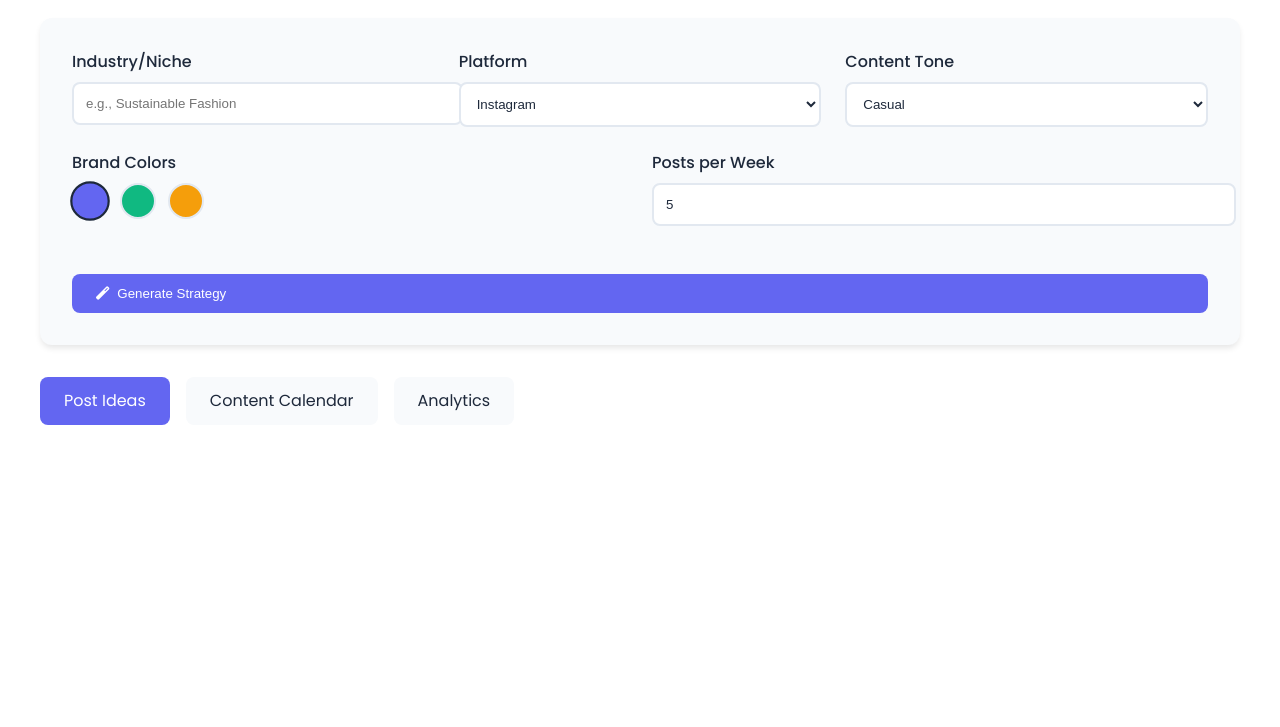
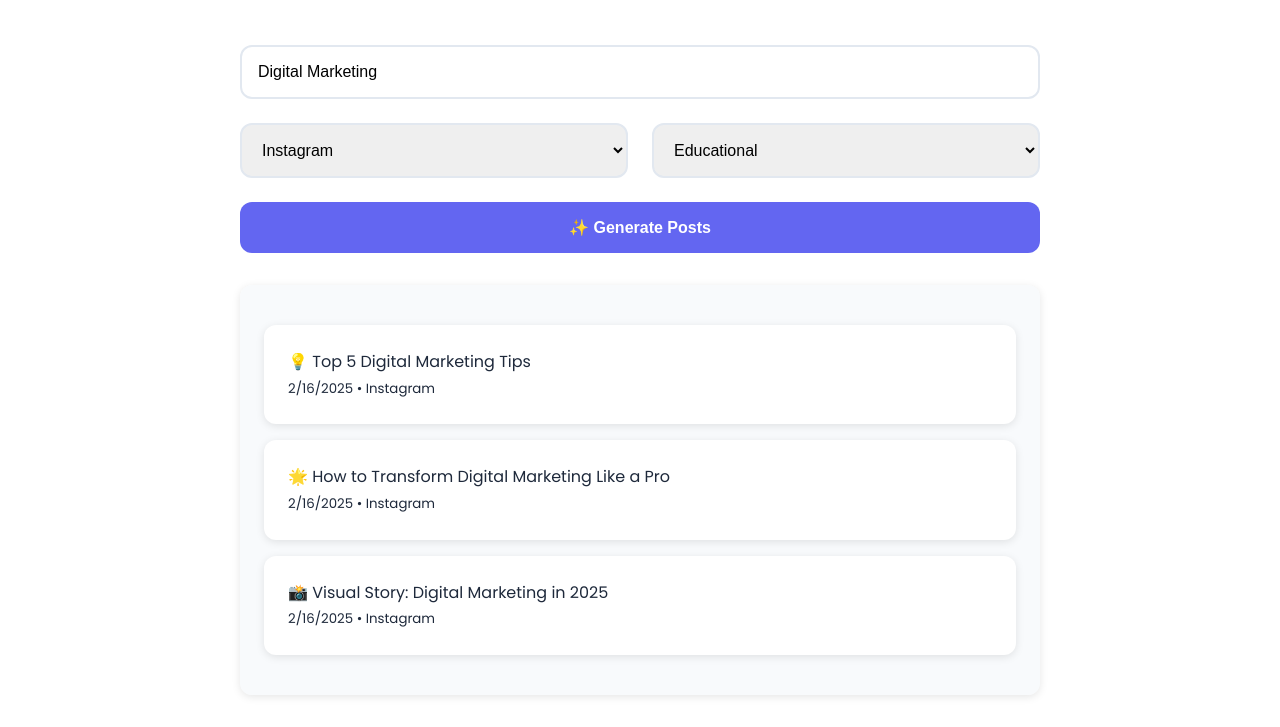
Before and after one commit to Hamza153120/Social--Post---Generator, a plain HTML site: page index.html in a window 1280 px wide. Shown: the part 169-896 px from the top of the page. Before the commit the page ends 800 px from the top, so only its background shows below. Drawn offline with nearby package versions, Linux system fonts and the light colour scheme.

Commit message:
Update index.html

```diff
--- a/index.html
+++ b/index.html
@@ -2,285 +2,214 @@
 <html lang="en">
 <head>
     <meta charset="UTF-8">
-    <meta name="viewport" content="width=device-width, initial-scale=1.0">
-    <title>Social Content Studio Pro</title>
-    <link href="https://fonts.googleapis.com/css2?family=Poppins:wght@400;500;600&display=swap" rel="stylesheet">
-    <link rel="stylesheet" href="https://cdnjs.cloudflare.com/ajax/libs/font-awesome/6.0.0/css/all.min.css">
-    <script src="https://cdnjs.cloudflare.com/ajax/libs/html2canvas/1.4.1/html2canvas.min.js"></script>
-    <script src="https://cdnjs.cloudflare.com/ajax/libs/jspdf/2.5.1/jspdf.umd.min.js"></script>
+    <meta name="viewport" content="width=device-width, initial-scale=1.0, maximum-scale=1.0, user-scalable=no">
+    <title>Mobile Social Post Generator</title>
+    <link href="https://fonts.googleapis.com/css2?family=Poppins:wght@400;600&display=swap" rel="stylesheet">
     <style>
-        /* ===== Base Styles ===== */
+        /* ===== Mobile-First Design ===== */
         :root {
             --primary: #6366f1;
-            --primary-hover: #4f46e5;
             --background: #ffffff;
-            --surface: #f8fafc;
             --text: #1e293b;
-            --border: #e2e8f0;
             --radius: 12px;
-            --shadow: 0 4px 6px -1px rgba(0, 0, 0, 0.1);
+            --shadow: 0 2px 8px rgba(0,0,0,0.1);
         }
 
-        .dark-mode {
-            --background: #0f172a;
-            --surface: #1e293b;
-            --text: #f8fafc;
-            --border: #334155;
+        * {
+            box-sizing: border-box;
+            margin: 0;
+            padding: 0;
         }
 
         body {
             font-family: 'Poppins', sans-serif;
             background: var(--background);
             color: var(--text);
-            line-height: 1.5;
-            transition: background 0.3s ease, color 0.3s ease;
+            line-height: 1.6;
+            padding: 1rem;
         }
 
         .container {
-            max-width: 1200px;
-            margin: 2rem auto;
-            padding: 2rem;
+            max-width: 800px;
+            margin: 0 auto;
         }
 
-        /* ===== Components ===== */
         .header {
-            display: flex;
-            justify-content: space-between;
-            align-items: center;
+            text-align: center;
             margin-bottom: 2rem;
+            padding: 1rem 0;
         }
 
-        .control-panel {
-            background: var(--surface);
-            padding: 2rem;
-            border-radius: var(--radius);
-            box-shadow: var(--shadow);
-            margin-bottom: 2rem;
-        }
-
-        .grid {
-            display: grid;
-            grid-template-columns: repeat(auto-fit, minmax(300px, 1fr));
-            gap: 1.5rem;
+        .input-group {
             margin-bottom: 1.5rem;
         }
 
-        .input-group label {
-            display: block;
-            font-weight: 500;
-            margin-bottom: 0.5rem;
-            color: var(--text);
-        }
-
-        select, input {
+        input, select, button {
             width: 100%;
-            padding: 0.75rem;
-            border: 2px solid var(--border);
-            border-radius: 8px;
-            background: var(--background);
-            color: var(--text);
-            transition: border-color 0.3s ease;
-        }
-
-        select:focus, input:focus {
-            outline: none;
-            border-color: var(--primary);
+            padding: 1rem;
+            border: 2px solid #e2e8f0;
+            border-radius: var(--radius);
+            font-size: 1rem;
         }
 
         button {
             background: var(--primary);
             color: white;
             border: none;
-            padding: 0.75rem 1.5rem;
-            border-radius: 8px;
+            font-weight: 600;
             cursor: pointer;
-            transition: all 0.3s ease;
-            display: inline-flex;
-            align-items: center;
-            gap: 0.5rem;
+            transition: transform 0.2s ease;
+            touch-action: manipulation;
         }
 
-        button:hover {
-            background: var(--primary-hover);
-            transform: translateY(-1px);
+        button:active {
+            transform: scale(0.98);
         }
 
-        .preview-card {
-            background: var(--surface);
+        .output {
+            margin-top: 2rem;
+            padding: 1.5rem;
+            background: rgba(241, 245, 249, 0.5);
             border-radius: var(--radius);
-            padding: 1.5rem;
-            margin-bottom: 1rem;
-            border-left: 4px solid var(--primary);
-            transition: transform 0.3s ease;
+            box-shadow: var(--shadow);
         }
 
-        .preview-card:hover {
-            transform: translateY(-2px);
+        .post-card {
+            background: white;
+            padding: 1.5rem;
+            margin: 1rem 0;
+            border-radius: var(--radius);
+            box-shadow: var(--shadow);
         }
 
-        .tab-bar {
-            display: flex;
-            gap: 1rem;
-            margin: 2rem 0;
+        /* ===== Dark Mode ===== */
+        .dark-mode {
+            --background: #0f172a;
+            --text: #f8fafc;
         }
 
-        .tab {
-            padding: 0.75rem 1.5rem;
-            border-radius: 8px;
-            cursor: pointer;
-            background: var(--surface);
-            transition: all 0.3s ease;
+        .dark-mode .post-card {
+            background: #1e293b;
         }
 
-        .tab.active {
-            background: var(--primary);
-            color: white;
+        /* ===== Media Queries ===== */
+        @media (min-width: 768px) {
+            body {
+                padding: 2rem;
             }
 
-        .color-picker {
-            display: flex;
-            gap: 0.75rem;
-            margin-top: 0.5rem;
+            .grid {
+                display: grid;
+                grid-template-columns: repeat(2, 1fr);
+                gap: 1.5rem;
             }
-
-        .color-option {
-            width: 32px;
-            height: 32px;
-            border-radius: 50%;
-            cursor: pointer;
-            border: 2px solid var(--border);
-            transition: transform 0.3s ease;
-        }
-
-        .color-option.selected {
-            transform: scale(1.1);
-            border-color: var(--text);
-        }
-
-        /* ===== Utilities ===== */
-        .hidden {
-            display: none !important;
-        }
-
-        .loading {
-            position: relative;
-            pointer-events: none;
-        }
-
-        .loading::after {
-            content: "";
-            position: absolute;
-            width: 16px;
-            height: 16px;
-            border: 2px solid white;
-            border-radius: 50%;
-            border-top-color: transparent;
-            animation: spin 0.8s linear infinite;
-            right: 1rem;
-        }
-
-        @keyframes spin {
-            to { transform: rotate(360deg); }
         }
     </style>
 </head>
 <body>
     <div class="container">
-        <header class="header">
-            <h1>🎨 Social Content Studio</h1>
-            <button onclick="toggleDarkMode()">
-                <i class="fas fa-moon"></i>
-            </button>
-        </header>
-
-        <div class="control-panel">
-            <div class="grid">
-                <div class="input-group">
-                    <label>Industry/Niche</label>
-                    <input type="text" id="niche" placeholder="e.g., Sustainable Fashion">
+        <div class="header">
+            <h1>📱 Social Post Generator</h1>
+            <button onclick="toggleDarkMode()" style="margin-top: 1rem;">🌙 Toggle Dark Mode</button>
         </div>
 
         <div class="input-group">
-                    <label>Platform</label>
+            <input type="text" id="nicheInput"
+                   placeholder="Enter your niche (e.g., Eco Fashion)"
+                   value="Digital Marketing">
+        </div>
+
+        <div class="grid">
+            <div class="input-group">
                 <select id="platform">
                     <option>Instagram</option>
                     <option>TikTok</option>
-                        <option>YouTube</option>
                     <option>LinkedIn</option>
+                    <option>Twitter</option>
                 </select>
             </div>
 
             <div class="input-group">
-                    <label>Content Tone</label>
-                    <select id="tone">
-                        <option>Casual</option>
-                        <option>Professional</option>
+                <select id="contentType">
+                    <option>Educational</option>
+                    <option>Promotional</option>
                     <option>Inspirational</option>
-                        <option>Humorous</option>
                 </select>
             </div>
         </div>
 
-            <div class="grid" style="margin-top: 1.5rem;">
-                <div class="input-group">
-                    <label>Brand Colors</label>
-                    <div class="color-picker">
-                        <div class="color-option selected" style="background: #6366f1" onclick="selectColor(this)"></div>
-                        <div class="color-option" style="background: #10b981" onclick="selectColor(this)"></div>
-                        <div class="color-option" style="background: #f59e0b" onclick="selectColor(this)"></div>
-                    </div>
-                </div>
+        <button onclick="generateContent()">✨ Generate Posts</button>
 
-                <div class="input-group">
-                    <label>Posts per Week</label>
-                    <input type="number" id="frequency" value="5" min="1" max="14">
-                </div>
-            </div>
-
-            <button onclick="generateStrategy()" style="margin-top: 1.5rem; width: 100%;">
-                <i class="fas fa-magic"></i> Generate Strategy
-            </button>
-        </div>
-
-        <div class="tab-bar">
-            <div class="tab active" onclick="showTab('posts')">Post Ideas</div>
-            <div class="tab" onclick="showTab('calendar')">Content Calendar</div>
-            <div class="tab" onclick="showTab('analytics')">Analytics</div>
-        </div>
-
-        <div id="posts" class="tab-content">
-            <!-- Generated posts will appear here -->
-        </div>
-
-        <div id="calendar" class="tab-content hidden">
-            <!-- Calendar content -->
-        </div>
-
-        <div id="analytics" class="tab-content hidden">
-            <!-- Analytics content -->
+        <div class="output" id="output">
+            <!-- Generated posts appear here -->
         </div>
     </div>
 
     <script>
-        // ===== Core Functionality =====
-        let selectedColor = "#6366f1";
+        // ===== Content Generation Engine =====
+        const contentTemplates = {
+            instagram: [
+                "📸 Visual Story: {niche} in {year}",
+                "💡 Top {number} {niche} Tips",
+                "🌟 How to {action} {niche} Like a Pro"
+            ],
+            tiktok: [
+                "🎬 Quick {niche} Hack ➡️ Swipe!",
+                "🚀 {niche} Challenge: Day {number}",
+                "🤫 Secret {niche} Strategy Revealed"
+            ],
+            linkedin: [
+                "📈 {niche} Industry Report {year}",
+                "💼 Mastering {niche}: Key Strategies",
+                "🤝 Collaborative Approaches to {niche}"
+            ],
+            twitter: [
+                "🧵 Thread: {number} {niche} Insights",
+                "🔥 Hot Take: {niche} in {year}",
+                "💡 {niche} Tip: {action} Your Strategy"
+            ]
+        };
 
-        function generateStrategy() {
-            // Your existing generation logic
+        function generateContent() {
+            const niche = document.getElementById('nicheInput').value || "Your Niche";
+            const platform = document.getElementById('platform').value.toLowerCase();
+            const output = document.getElementById('output');
+
+            // Clear previous content
+            output.innerHTML = '';
+
+            // Generate 3 posts
+            const posts = Array.from({length: 3}, () => {
+                const template = contentTemplates[platform][Math.floor(Math.random() * 3)];
+                return template
+                    .replace(/{niche}/g, niche)
+                    .replace(/{year}/g, new Date().getFullYear())
+                    .replace(/{number}/g, Math.floor(Math.random() * 5) + 5)
+                    .replace(/{action}/g, getActionVerb(platform));
+            });
+
+            // Display posts
+            posts.forEach(post => {
+                const card = document.createElement('div');
+                card.className = 'post-card';
+                card.innerHTML = `
+                    <p>${post}</p>
+                    <div class="post-meta">
+                        <small>${new Date().toLocaleDateString()} • ${platform.charAt(0).toUpperCase() + platform.slice(1)}</small>
+                    </div>
+                `;
+                output.appendChild(card);
+            });
         }
 
-        // ===== UI Functions =====
-        function showTab(tabId) {
-            document.querySelectorAll('.tab-content').forEach(el => el.classList.add('hidden'));
-            document.querySelectorAll('.tab').forEach(el => el.classList.remove('active'));
-            document.getElementById(tabId).classList.remove('hidden');
-            event.target.classList.add('active');
-        }
-
-        function selectColor(element) {
-            document.querySelectorAll('.color-option').forEach(el => el.classList.remove('selected'));
-            element.classList.add('selected');
-            selectedColor = element.style.backgroundColor;
+        function getActionVerb(platform) {
+            const verbs = {
+                instagram: ['Enhance', 'Elevate', 'Transform'],
+                tiktok: ['Boost', 'Viralize', 'Optimize'],
+                linkedin: ['Strategize', 'Develop', 'Implement'],
+                twitter: ['Supercharge', 'Revamp', 'Amplify']
+            };
+            return verbs[platform][Math.floor(Math.random() * 3)];
         }
 
         function toggleDarkMode() {
@@ -293,8 +222,8 @@
             document.body.classList.add('dark-mode');
         }
 
-        // ===== Existing Logic =====
-        // Add your existing post generation and other functions here
+        // Generate initial content
+        generateContent();
     </script>
 </body>
 </html>
```
Lines whose indentation alone changed are shown as unchanged.
